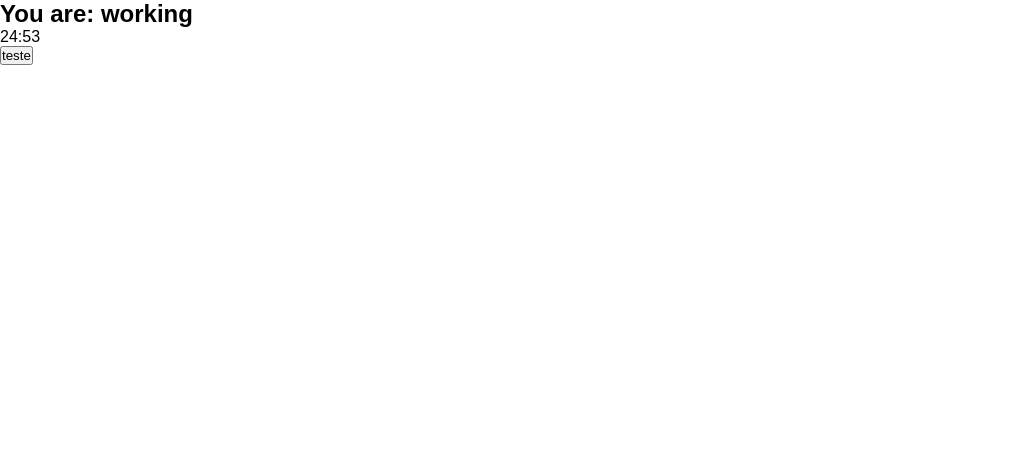
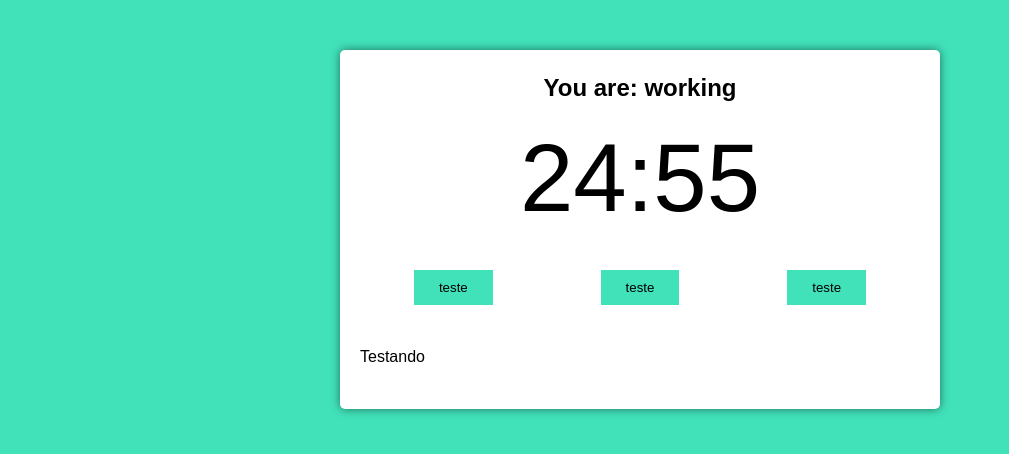
Before and after one commit to andreabrantes80/pomodoro-react, a React (Create React App) app: page / in a window 1280 px wide. Shown: the top 454 px of the page, without its empty margins (0-1009 px from the left). Built offline with nearby package versions, Linux system fonts and the light colour scheme.

Commit message:
Ajustes no css do app

```diff
--- a/src/App.tsx
+++ b/src/App.tsx
@@ -1,12 +1,17 @@
-import React, { JSX } from 'react';
-import { PomodoroTime } from './components/pomodoro-time';
+import React, { JSX } from "react";
+import { PomodoroTime } from "./components/pomodoro-time";
 
 function App(): JSX.Element {
-  return <div className="App">
-
-    <PomodoroTime defaultPomodoroTime={1500} />
-
-    </div>;
+  return (
+    <div className="container">
+      <PomodoroTime
+        pomodoroTime={1500}
+        shortRestTime={300}
+        longRestTime={600}
+        cycles={4}
+      />
+    </div>
+  );
 }
 
 export default App;
--- a/src/components/pomodoro-time.tsx
+++ b/src/components/pomodoro-time.tsx
@@ -4,27 +4,34 @@
 import { Button } from "./button";
 import { Time } from "./time";
 
-interface Props{
-    defaultPomodoroTime?: number;
+interface Props {
+  pomodoroTime?: number;
+  shortRestTime?: number;
+  longRestTime?: number;
+  cycles?: number;
 }
 
 export function PomodoroTime(props: Props): JSX.Element {
+  const [mainTime, setMainTime] = React.useState(props.pomodoroTime ?? 1500);
 
-    const [mainTime, setMainTime] = React.useState(props.defaultPomodoroTime ?? 1500);
+  useInterval(() => {
+    setMainTime(mainTime - 1);
+  }, 1000);
 
-    useInterval(() => {
-        setMainTime(mainTime - 1);
-    }, 1000);
+  return (
+    <div className="pomodoro">
+      <h2>You are: working</h2>
+      <Time mainTime={mainTime}></Time>
 
-    return( <div
-        className="pomodoro"
+      <div className="controls">
+        <Button text="teste" onClick={() => console.log(1)}></Button>
+        <Button text="teste" onClick={() => console.log(1)}></Button>
+        <Button text="teste" onClick={() => console.log(1)}></Button>
+          </div>
 
-    >
-        <h2>You are: working</h2>
-        <Time mainTime={mainTime}></Time>
-        <Button text="teste" onClick={()=> console.log(1)}></Button>
-
+          <div className="details">
+              <p>Testando</p>
+          </div>
     </div>
-    );
-
+  );
 }
--- a/src/index.css
+++ b/src/index.css
@@ -6,4 +6,64 @@
 }
 body{
   font-family: sans-serif;
+  background: #41e2ba;
+  transition: background-color 300ms ease-in-out;
+  line-height: 1.5;
+
 }
+
+.container{
+  max-width: 640px;
+  margin: 0 auto;
+}
+
+.working{
+  background: #ef5d50;
+}
+.hidden{
+  display: none;
+}
+
+.pomodoro{
+  background: #fff;
+  margin: 50px 20px;
+  padding: 20px;
+  border-radius: 5px;
+  box-shadow: 0 0 10px rgba(0,0,0,.5);
+}
+
+.pomodoro h2{
+  text-align: center;
+  font-size: 24px;
+}
+
+.pomodoro .time{
+  font-size: 6rem;
+  text-align: center;
+}
+
+.pomodoro .controls{
+  display: flex;
+  align-items: center;
+  justify-content: space-evenly;
+
+}
+
+.pomodoro button{
+  background: #41e1ba;
+  border: none;
+  cursor: pointer;
+  padding: 10px 25px;
+  color: #000;
+  transition: background-color 300ms ease-in-out;
+  margin: 20px auto;
+}
+
+.working .pomodoro button{
+  background: #ef5d50;
+  color: #fff;
+}
+
+.pomodoro .details{
+  margin: 20px 0;
+}
```
